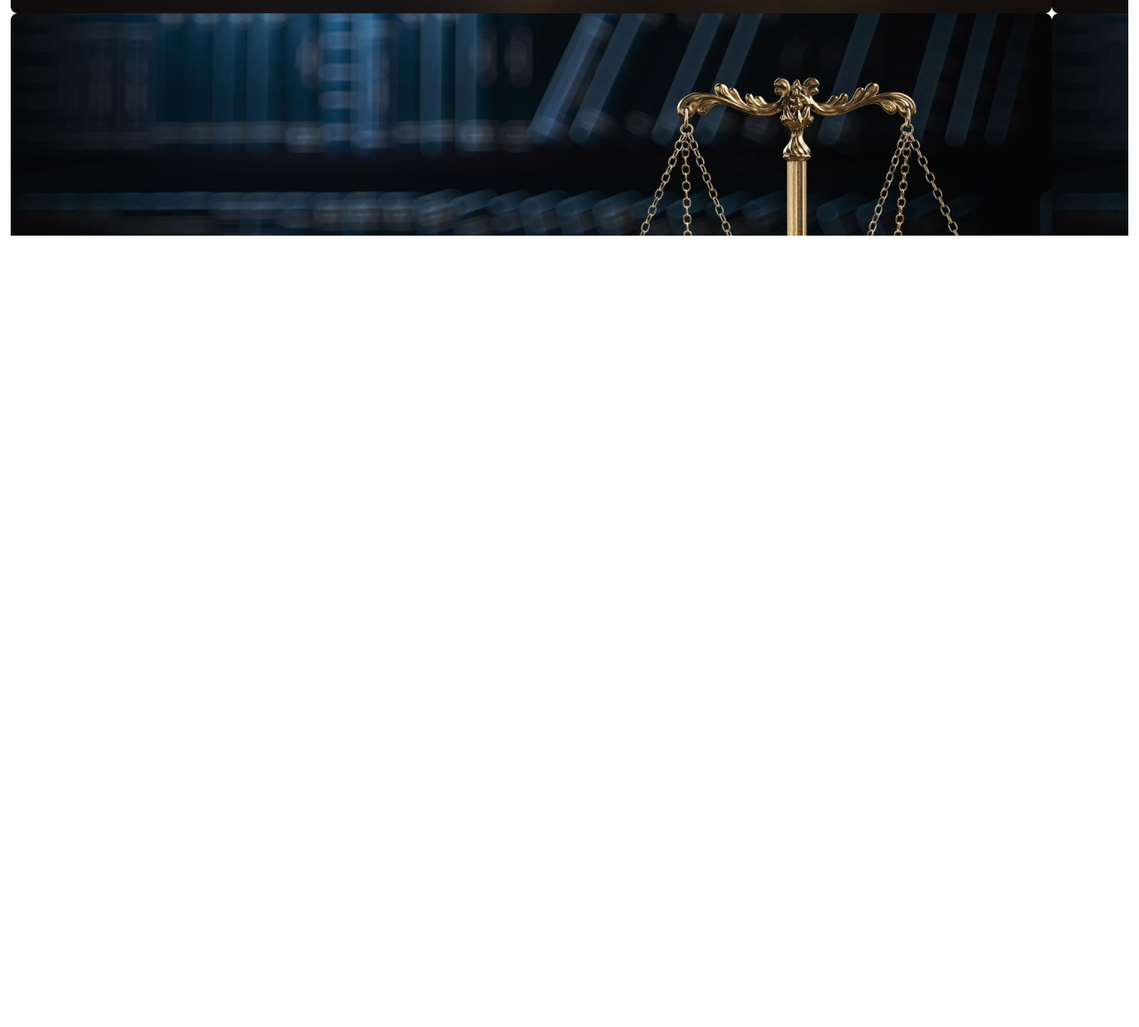
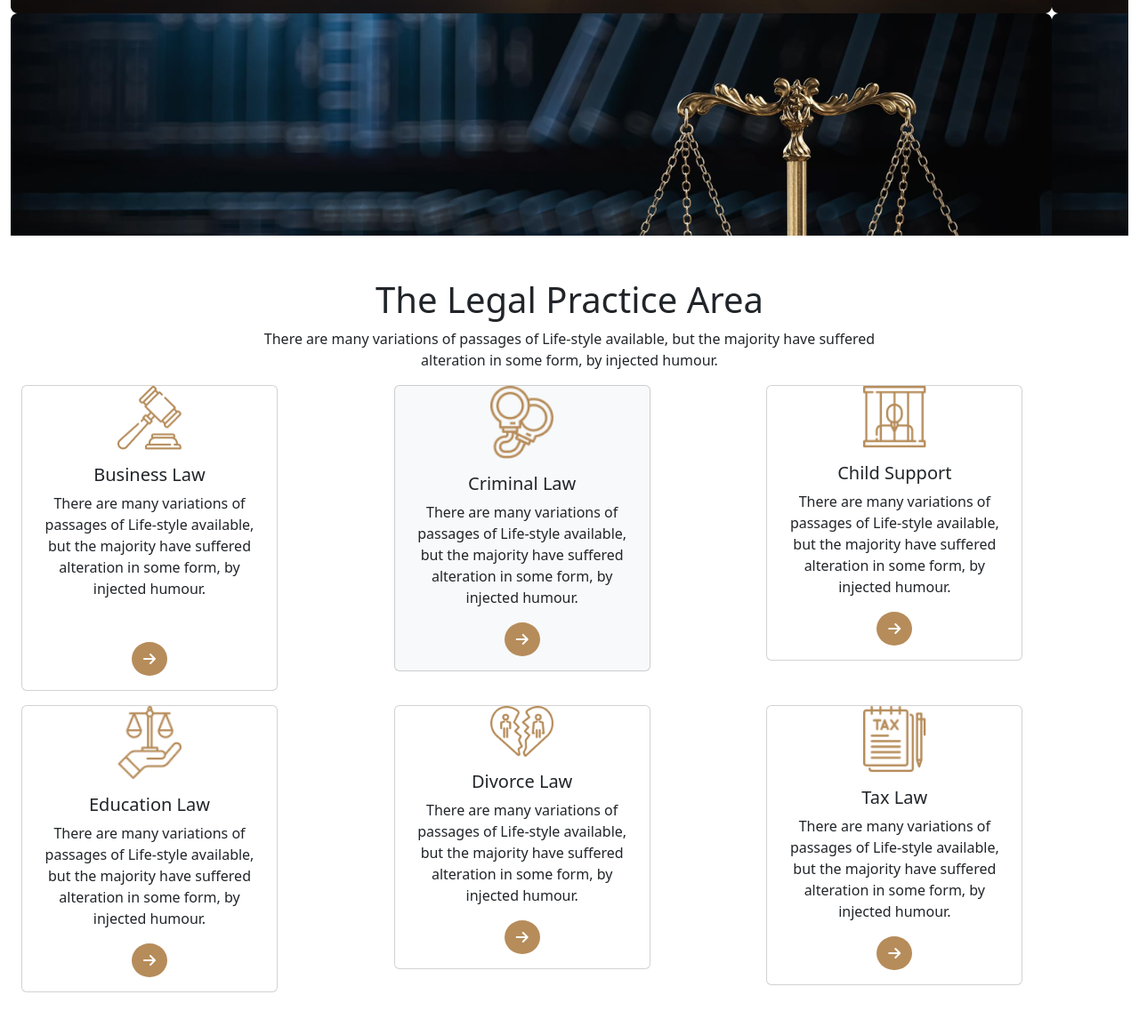
Before and after one commit to Shahinur2010/assignment-3, a plain HTML site: page index.html in a window 1280 px wide. Shown: the part 644-1799 px from the top of the page at 89% size. Before the commit the page ends 909 px from the top, so only its background shows below. Drawn offline with Linux system fonts and the light colour scheme.

Commit message:
practice-area-added

```diff
--- a/index.html
+++ b/index.html
@@ -57,7 +57,74 @@
                 </div>
          </div>
  </section>
-
+<!-- practice area section -->
+<section class="container-fluid my-5">
+    <h1 class="text-center">The Legal Practice Area</h1>
+    <p class="text-center">There are many variations of passages of Life-style available, but the majority have suffered
+        <br> alteration in some form, by injected humour.</p>
+        <div class="row row-cols-1 row-cols-lg-3 gy-3">
+        <div class="col">
+            <div class="card text-center" style="width: 18rem;">
+                <img class="w-25 mx-auto" src="./images/business.png" class="card-img-top" alt="...">
+                <div class="card-body">
+                  <h5 class="card-title">Business Law</h5>
+                  <p class="card-text mb-5">There are many variations of passages of Life-style available, but the majority have suffered alteration in some form, by injected humour.</p>
+                  <a href="#" class="btn btn-color rounded-circle"><i class="fa-solid fa-arrow-right"></i></a>
+                </div>
+              </div>
+            </div>
+            <div class="col">
+            <div class="card text-center bg-secondary-subtle" style="width: 18rem;">
+                <img class="w-25 mx-auto" src="./images/criminal.png" class="card-img-top" alt="...">
+                <div class="card-body">
+                  <h5 class="card-title">Criminal Law</h5>
+                  <p class="card-text">There are many variations of passages of Life-style available, but the majority have suffered alteration in some form, by injected humour.</p>
+                  <a href="#" class="btn btn-color rounded-circle"><i class="fa-solid fa-arrow-right"></i></a>
+                </div>
+              </div>
+            </div>
+            <div class="col">
+            <div class="card text-center" style="width: 18rem;">
+                <img class="w-25 mx-auto" src="./images/child.png" class="card-img-top" alt="...">
+                <div class="card-body">
+                  <h5 class="card-title">Child Support</h5>
+                  <p class="card-text">There are many variations of passages of Life-style available, but the majority have suffered alteration in some form, by injected humour.</p>
+                  <a href="#" class="btn btn-color rounded-circle"><i class="fa-solid fa-arrow-right"></i></a>
+                </div>
+              </div>
+            </div>
+            <div class="col">
+            <div class="card text-center" style="width: 18rem;">
+                <img class="w-25 mx-auto" src="./images/education.png" class="card-img-top" alt="...">
+                <div class="card-body">
+                  <h5 class="card-title">Education Law</h5>
+                  <p class="card-text">There are many variations of passages of Life-style available, but the majority have suffered alteration in some form, by injected humour.</p>
+                  <a href="#" class="btn btn-color rounded-circle"><i class="fa-solid fa-arrow-right"></i></a>
+                </div>
+              </div>
+            </div>
+            <div class="col">
+            <div class="card text-center" style="width: 18rem;">
+                <img class="w-25 mx-auto" src="./images/divorce.png" class="card-img-top" alt="...">
+                <div class="card-body">
+                  <h5 class="card-title">Divorce Law</h5>
+                  <p class="card-text">There are many variations of passages of Life-style available, but the majority have suffered alteration in some form, by injected humour.</p>
+                  <a href="#" class="btn btn-color rounded-circle"><i class="fa-solid fa-arrow-right"></i></a>
+                </div>
+              </div>
+            </div>
+            <div class="col">
+            <div class="card text-center" style="width: 18rem;">
+                <img class="w-25 mx-auto" src="./images/tax.png" class="card-img-top" alt="...">
+                <div class="card-body">
+                  <h5 class="card-title">Tax Law</h5>
+                  <p class="card-text">There are many variations of passages of Life-style available, but the majority have suffered alteration in some form, by injected humour.</p>
+                  <a href="#" class="btn btn-color rounded-circle"><i class="fa-solid fa-arrow-right"></i></a>
+                </div>
+              </div>
+            </div>
+    </div>
+</section>
 
 
 </main>
```
